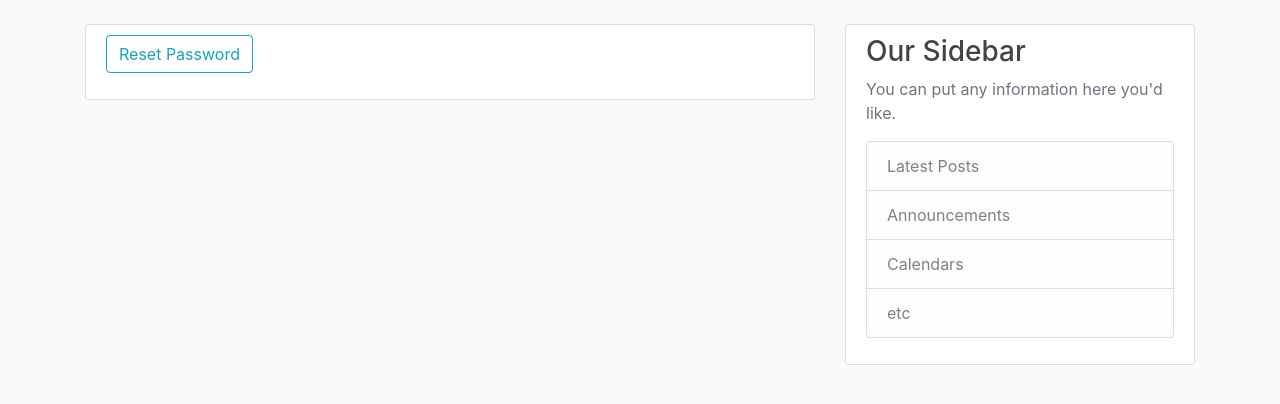
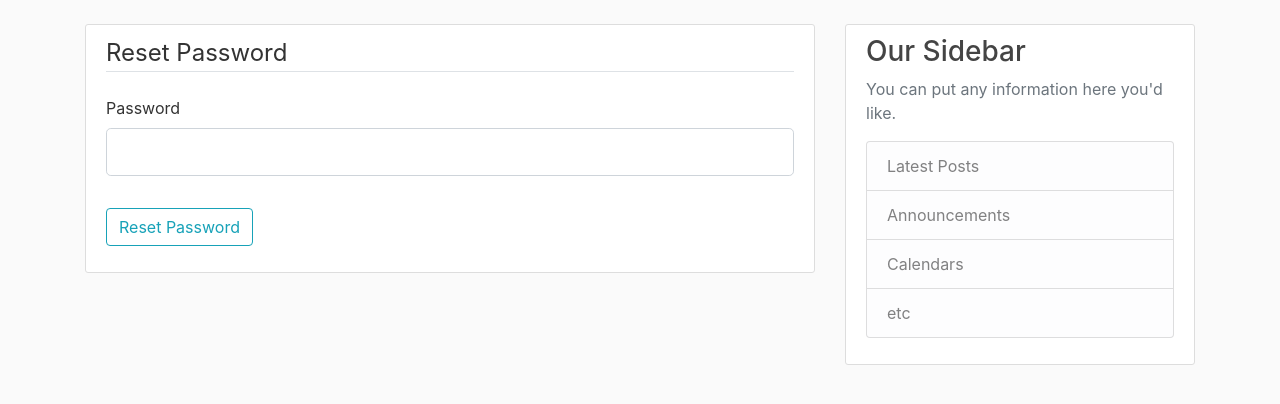
Before and after one commit to RdotSilva/Python-Flask-Fitness-Blog, a Flask app: template fitnessblog/templates/reset_token.html in a window 1280 px wide. Shown: the part 56-460 px from the top of the page. Run offline with Flask 2, Linux system fonts and the light colour scheme; the template is opened without the code that fills it: values that come from a table or form of the project are taken from there, others are empty; some libraries are stand-ins or nearby versions.

Commit message:
Add password form field

```diff
--- a/fitnessblog/templates/reset_token.html
+++ b/fitnessblog/templates/reset_token.html
@@ -3,7 +3,23 @@
     <div class="content-section">
       <form method="POST" action="">
         {{ form.hidden_tag() }}
+        <fieldset class="form-group">
+            <legend class="border-bottom mb-4">Reset Password</legend>
+            <div class="form-group">
+              {{ form.password.label(class="form-control-label") }}
+              {% if form.password.errors %}
+                {{ form.password(class="form-control form-control-lg is-invalid") }}
+                <div class="invalid-feedback">
+                  {% for error in form.password.errors %}
+                    <span>{{ error }}</span>
+                  {% endfor %}
+                </div>
+              {% else %}
+                {{ form.password(class="form-control form-control-lg") }}
+              {% endif %}
+            </div>
 
+        </fieldset>
         <div class="form-group">
           {{ form.submit(class="btn btn-outline-info") }}
         </div>
```
